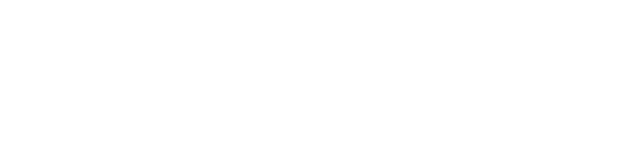
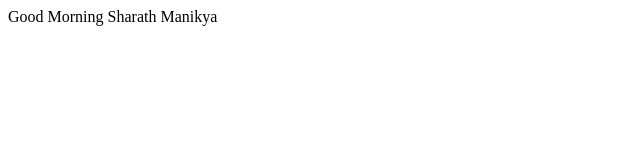
Before and after one commit to manikyasharath/assignment, a plain HTML site: page index.html in a window 1280 px wide. Shown: the whole page, without its empty margins (0-640 px from the left). Drawn offline with Linux system fonts and the light colour scheme.

Commit message:
This reverts commit 8a04f13623513030141244e08f80ee99356af67c.

```diff
--- a/index.html
+++ b/index.html
@@ -1,6 +1 @@
-<html>
-	<head>
-		<title>This is first program</title>
-		<body></body>
-	</head>
-</html>
+<H> Good Morning Sharath Manikya</H>
```
